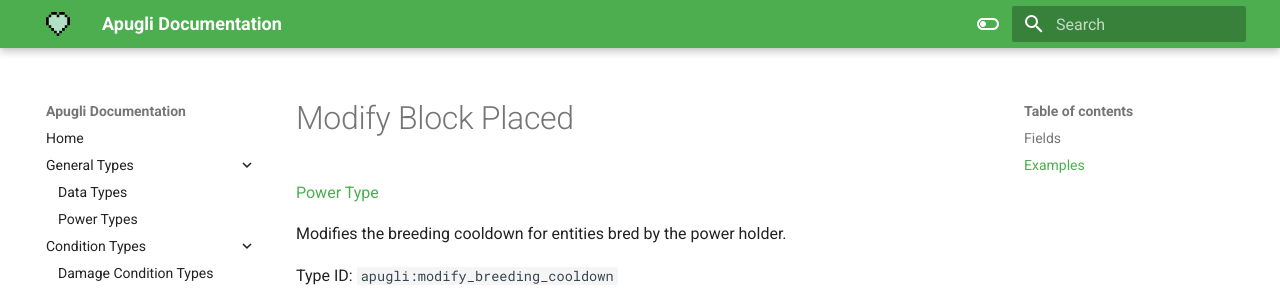
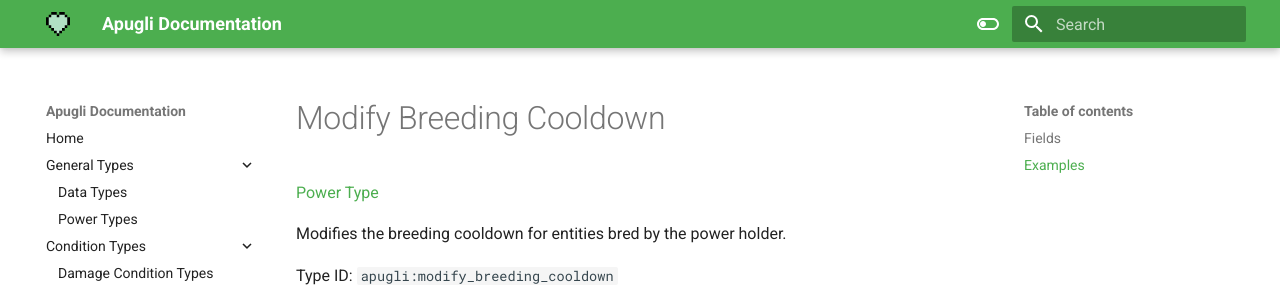
Before and after one commit to MerchantPug/apugli-docs, an MkDocs documentation site: the page built from docs/types/power_types/modify_breeding_cooldown.md, in a window 1280 px wide and 1085 px high. Shown: the top 292 px of the window. Built offline with MkDocs 1.6.1 and Material for MkDocs 9.7.7, drawn with Linux system fonts in a browser that asks for light colours.

Commit message:
Fix Modify Breeding Cooldown

```diff
--- a/docs/types/power_types/modify_breeding_cooldown.md
+++ b/docs/types/power_types/modify_breeding_cooldown.md
@@ -1,9 +1,9 @@
 ---
-title: Modify Block Placed (Power Type)
+title: Modify Breeding Cooldown (Power Type)
 date: 2022-02-06
 ---
 
-# Modify Block Placed
+# Modify Breeding Cooldown
 
 [Power Type](../power_types.md)
 
```
